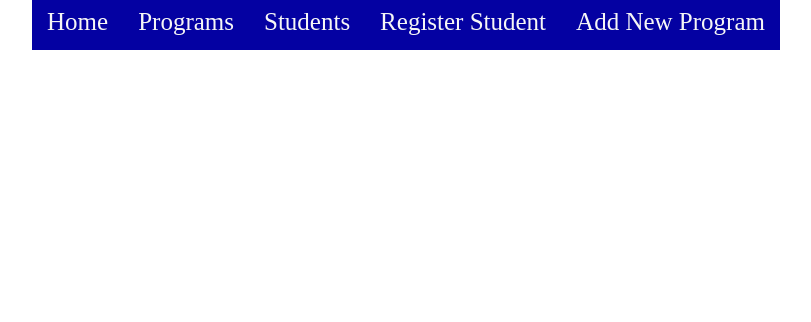
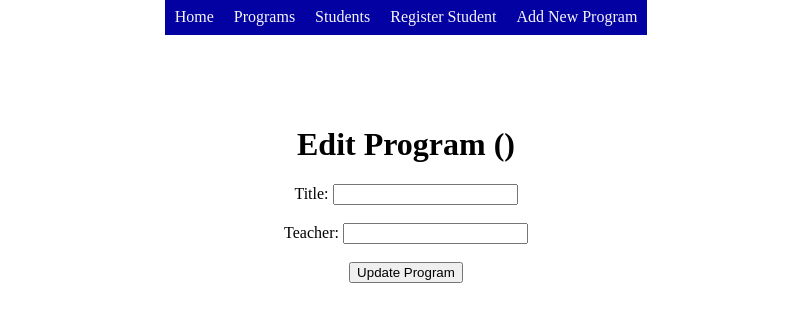
Before and after one commit to jflet004/phase-3-project-frontend, a React (Create React App) app: page /programs/1/edit in a window 1280 px wide. Shown: the top 322 px of the page, without its empty margins (234-1045 px from the left). Built offline with nearby package versions, Linux system fonts and the light colour scheme; no server answers.

Commit message:
Show enrolled students in ProgramDetails component

```diff
--- a/src/App.js
+++ b/src/App.js
@@ -6,9 +6,11 @@ import StudentList from "./components/StudentList";
 import AddStudent from "./components/AddStudent";
 import EditStudent from "./components/EditStudent";
 import StudentDetails from "./components/StudentDetails";
+import EnrolledStudents from "./components/EnrolledStudents";
 import ProgramList from "./components/ProgramList";
 import AddProgram from "./components/AddProgram";
 import ProgramDetails from "./components/ProgramDetails";
+import EditProgram from "./components/EditProgram";
 
 function App() {
 
@@ -25,6 +27,8 @@ function App() {
           <Route path="/programs" element={ <ProgramList /> } />
           <Route path="/programs/new" element={ <AddProgram /> } />
           <Route path="/programs/:id" element={ <ProgramDetails /> } />
+          <Route path="/programs/:id/edit" element={ <EditProgram /> } />
+          <Route path="/programs/:id/students" element={ <EnrolledStudents /> } />
         </Routes>
       </div>
     </Router>
--- /dev/null
+++ b/src/components/EditProgram.js
@@ -0,0 +1,69 @@
+import React, { useState, useEffect } from 'react'
+import { useNavigate, useParams } from 'react-router-dom'
+import './Styles/Programs.css'
+
+const EditProgram = () => {
+  const [program, setProgram] = useState([])
+  const [title, setTitle] = useState("")
+  const [teacher, setTeacher] = useState("")
+  const params = useParams();
+  const navigate = useNavigate();
+
+  useEffect(() => {
+    fetch(`http://localhost:9292/programs/${params.id}`)
+    .then(response => response.json())
+    .then(data => {
+      setProgram(data)
+      setTitle(data.title)
+      setTeacher(data.teacher)
+    })
+  }, [])
+
+  const handleTitleChange = e => {
+    setTitle(e.target.value)
+  }
+  const handleTeacherChange = e => {
+    setTeacher(e.target.value)
+  }
+
+  const handleSubmit = e => {
+    e.preventDefault()
+    const programObj = {
+      title: title ,
+      teacher: teacher,
+    }
+
+    fetch(`http://localhost:9292/programs/${params.id}`, {
+      method: "PATCH",
+      headers: {
+        "Content-Type": "application/json"
+      },
+      body: JSON.stringify(programObj)
+
+    })
+    .then(response => response.json())
+
+    navigate(`/programs/${params.id}`)
+  }
+
+  return (
+    <div className='programs'>
+      <h1>Edit Program ({program.title})</h1>
+      <form onSubmit={handleSubmit}>
+        <div>
+          <label>Title: </label>
+          <input type="text" value={title} onChange={handleTitleChange} />
+        </div>
+        <br />
+        <div>
+          <label>Teacher: </label>
+          <input type="text" value={teacher} onChange={handleTeacherChange} />
+        </div>
+        <br />
+        <input type="submit" value="Update Program" />
+      </form>
+    </div>
+  )
+}
+
+export default EditProgram
--- a/src/components/EditStudent.js
+++ b/src/components/EditStudent.js
@@ -1,5 +1,7 @@
 import React, { useState, useEffect } from 'react'
 import { useNavigate, useParams } from 'react-router-dom'
+import './Styles/Programs.css'
+
 
 const EditStudent = () => {
   const [student, setStudent] = useState([])
@@ -53,7 +55,7 @@ const EditStudent = () => {
   }
 
   return (
-    <div>
+    <div className='programs'>
       <h1>Edit Student ({student.first_name} {student.last_name})</h1>
       <form onSubmit={handleSubmit}>
         <div>
--- /dev/null
+++ b/src/components/EnrolledStudents.js
@@ -0,0 +1,23 @@
+import React, { useState, useEffect } from 'react'
+import { useParams } from 'react-router-dom'
+import StudentCard from './StudentCard'
+
+const EnrolledStudents = () => {
+  const [students, setStudents] = useState([])
+  const params = useParams()
+
+  useEffect(() => {
+    fetch(`http://localhost:9292/programs/${params.id}/students`)
+    .then(response => response.json())
+    .then(data => setStudents(data))
+  }, [])
+
+  return (
+    <div className='programs'>
+      <h1>Enrolled Students</h1>
+      {students.map(student => <StudentCard key={student.id} student={student} />)}
+    </div>
+  )
+}
+
+export default EnrolledStudents
--- a/src/components/ProgramCard.js
+++ b/src/components/ProgramCard.js
@@ -1,5 +1,7 @@
 import React from 'react'
 import { NavLink } from 'react-router-dom'
+import './Styles/Programs.css'
+
 
 const ProgramCard = ({ program, onDeleteProgram }) => {
 
@@ -7,16 +9,14 @@ const ProgramCard = ({ program, onDeleteProgram }) => {
     fetch(`http://localhost:9292/programs/${program.id}`, {
       method: "DELETE"
     })
-    .then(response => response.json())
-    .then(() => onDeleteProgram(program.id))
+      .then(response => response.json())
+      .then(() => onDeleteProgram(program.id))
   }
   return (
-    <div>
-        <li>
-          <NavLink to={`/programs/${program.id}`}>
-            {program.title}
-          </NavLink> - {program.teacher} - Students: {program.students.length} - <button>Edit</button> - <button onClick={handleDeleteClick}>Delete</button>
-        </li>
+    <div className='text'>
+      <li>
+        <NavLink to={`/programs/${program.id}`}>{program.title}</NavLink> - {program.teacher} - Students: {program.students.length} - <button>Edit</button> - <button onClick={handleDeleteClick}>Delete</button>
+      </li>
     </div>
   )
 }
--- a/src/components/ProgramDetails.js
+++ b/src/components/ProgramDetails.js
@@ -1,5 +1,7 @@
 import React, { useState, useEffect } from 'react'
 import { NavLink, useParams } from 'react-router-dom'
+import './Styles/Programs.css'
+
 
 const ProgramDetails = () => {
   const [program, setProgram] = useState("")
@@ -8,23 +10,22 @@ const ProgramDetails = () => {
 
   useEffect(() => {
     fetch(`http://localhost:9292/programs/${params.id}`)
-    .then(response => response.json())
-    .then(data => {
-      setProgram(data)
-      console.log(data)
-    })
+      .then(response => response.json())
+      .then(data => {
+        setProgram(data)
+      })
   }, [params.id])
 
-  // const students = program.students.map(x => x.first_name)
-// debugger
 
   return (
-    <div>
+    <div className='programs'>
       <h1>Program Details</h1>
-      <h2>Title: {program.title}</h2>
-      <h3>Teacher: {program.teacher}</h3>
+      <h2>{program.title}</h2>
+      <h3>{program.teacher}</h3>
       <br />
-      <NavLink to={"/programs/edit"}>Edit Program</NavLink>
+      <NavLink to={`/programs/${program.id}/students`}>Enrolled Students</NavLink>
+      <br />
+      <NavLink to={`/programs/${program.id}/edit`}>Edit Program</NavLink>
       <br />
       <NavLink to={"/programs"}>Back to Program List</NavLink>
     </div>
--- a/src/components/ProgramList.js
+++ b/src/components/ProgramList.js
@@ -20,8 +20,8 @@ const ProgramList = () => {
       onDeleteProgram={removeProgram}
     />)
   return (
-    <div className='programs'>
-      <h1>Programs</h1>
+    <div >
+      <h1 className='programs'>Programs</h1>
       {programList}
     </div>
   )
--- a/src/components/StudentCard.js
+++ b/src/components/StudentCard.js
@@ -1,5 +1,7 @@
 import React from 'react'
 import { NavLink } from 'react-router-dom'
+import './Styles/Programs.css'
+
 
 const StudentCard = ({ student, onDeleteStudent }) => {
 
@@ -12,7 +14,7 @@ const StudentCard = ({ student, onDeleteStudent }) => {
   }
 
   return (
-    <div>
+    <div className='programs'>
         <li>
           <NavLink to={`/students/${student.id}`}>
             {student.first_name} {student.last_name}
--- a/src/components/StudentDetails.js
+++ b/src/components/StudentDetails.js
@@ -1,5 +1,7 @@
 import React, { useState, useEffect } from 'react'
 import { useParams, NavLink } from 'react-router-dom'
+import './Styles/Programs.css'
+
 const StudentDetails = () => {
   const [student, setStudent] = useState([])
 
@@ -7,21 +9,20 @@ const StudentDetails = () => {
 
   useEffect(() => {
     fetch(`http://localhost:9292/students/${params.id}`)
-    .then(response => response.json())
-    .then(data => setStudent(data))
+      .then(response => response.json())
+      .then(data => setStudent(data))
   }, [params.id])
 
   let status;
 
-  if(student.active === true) {
+  if (student.active === true) {
     status = "Active"
   } else {
     status = "Inactive"
   }
 
-
   return (
-    <div>
+    <div className='programs'>
       <h1>Student Details</h1>
       <h2>Name: {student.first_name} {student.last_name}</h2>
       <h3>Age: {student.age} years old</h3>
--- a/src/components/Styles/Navbar.css
+++ b/src/components/Styles/Navbar.css
@@ -1,15 +1,13 @@
 .navigation-bar {
   text-align: center;
-  display: inline;
+  display: inline-block;
   display: block;
 
 }
 
 .link {
-  font-size: 25px;
-  width: 60%;
   margin: 5% 0 1%;
-  padding: 15px;
+  padding: 10px;
   text-decoration: none;
   color: #f6f6f6;
   background-color: #0401a2;
--- a/src/components/Styles/Programs.css
+++ b/src/components/Styles/Programs.css
@@ -2,3 +2,8 @@
   text-align: center;
   margin-top: 100px;
 }
+
+.text {
+  text-align: center;
+  /* margin-top: 100px; */
+}
```
